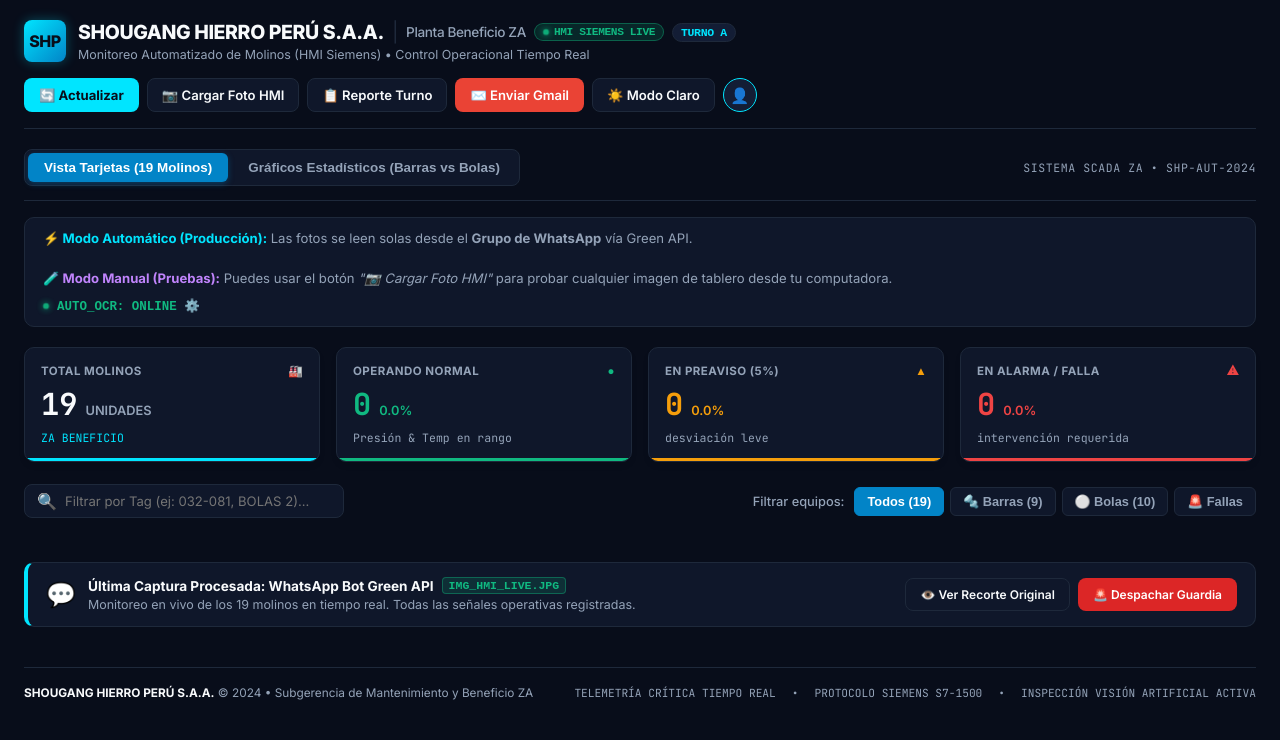
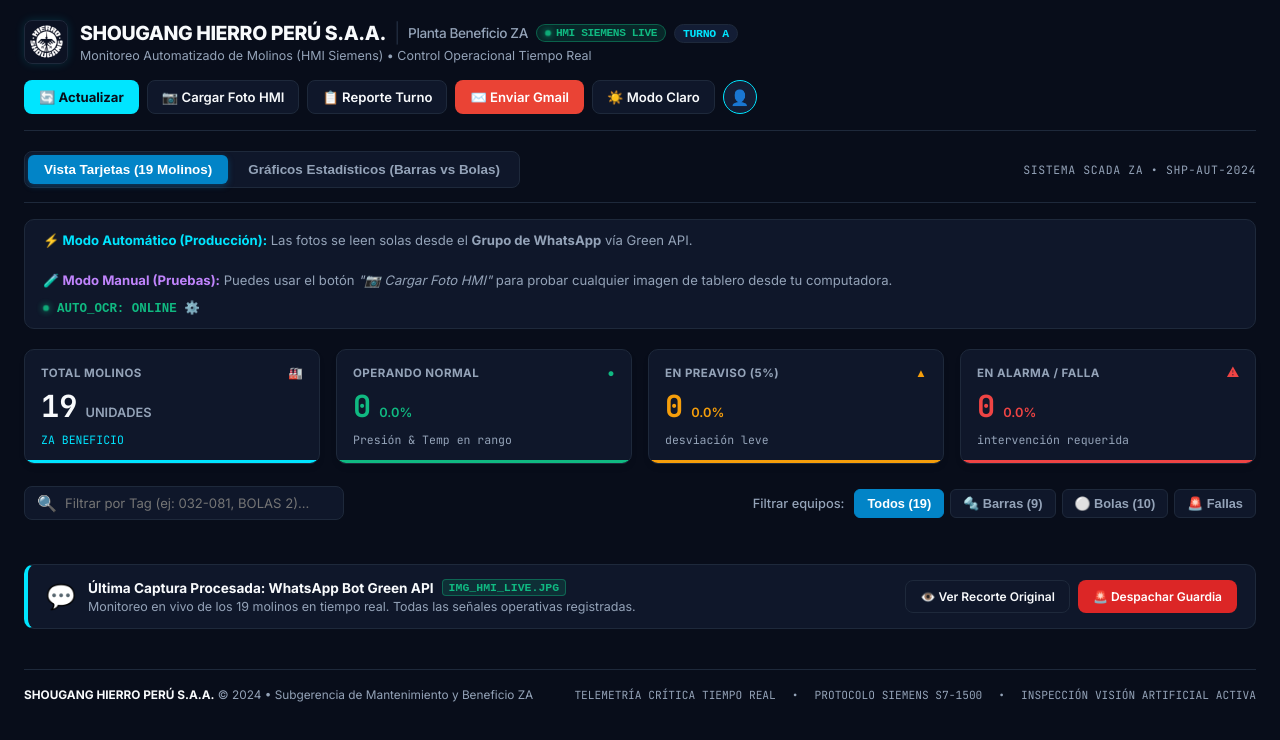
Before and after one commit to WFigueroa16/REPORTES-MENSUALES, a website: page public/index.html in a window 1280 px wide. Drawn offline with nearby package versions, Linux system fonts and the light colour scheme; no server answers.

Commit message:
feat(branding): add official Shougang Hierro Peru white logo to header

```diff
--- a/public/index.html
+++ b/public/index.html
@@ -63,19 +63,29 @@
       gap: 12px;
     }
 
-    .shp-logo-box {
-      background: linear-gradient(135deg, #00e5ff 0%, #0284c7 100%);
-      color: #080d1a;
-      font-weight: 800;
-      font-size: 1rem;
-      width: 42px;
-      height: 42px;
-      border-radius: 8px;
+    .shp-logo-container {
       display: flex;
       align-items: center;
       justify-content: center;
-      letter-spacing: -0.5px;
-      box-shadow: 0 0 12px rgba(0, 229, 255, 0.3);
+      width: 44px;
+      height: 44px;
+      border-radius: 8px;
+      background: rgba(15, 23, 42, 0.6);
+      border: 1px solid var(--card-border);
+      padding: 3px;
+      flex-shrink: 0;
+      box-shadow: 0 0 10px rgba(0, 229, 255, 0.15);
+    }
+
+    .shp-logo-img {
+      width: 100%;
+      height: 100%;
+      object-fit: contain;
+      transition: filter 0.25s ease;
+    }
+
+    body.light-mode .shp-logo-container {
+      background: #0f172a;
     }
 
     .header-title h1 {
@@ -615,10 +625,11 @@
 </head>
 <body>
 
-  <!-- 1. Header Institucional Shougang Hierro Perú -->
   <header>
     <div class="header-left">
-      <div class="shp-logo-box">SHP</div>
+      <div class="shp-logo-container">
+        <img src="/logoblanco.png" alt="Shougang Hierro Perú" class="shp-logo-img" onerror="this.onerror=null; this.src='logoblanco.png';">
+      </div>
       <div class="header-title">
         <h1>
           <span>SHOUGANG HIERRO PERÚ S.A.A.</span>
```
Also changed, not shown: public/telemetria.html (+23 -12 lines), public/logo.png (added), public/logoblanco.png (added).
